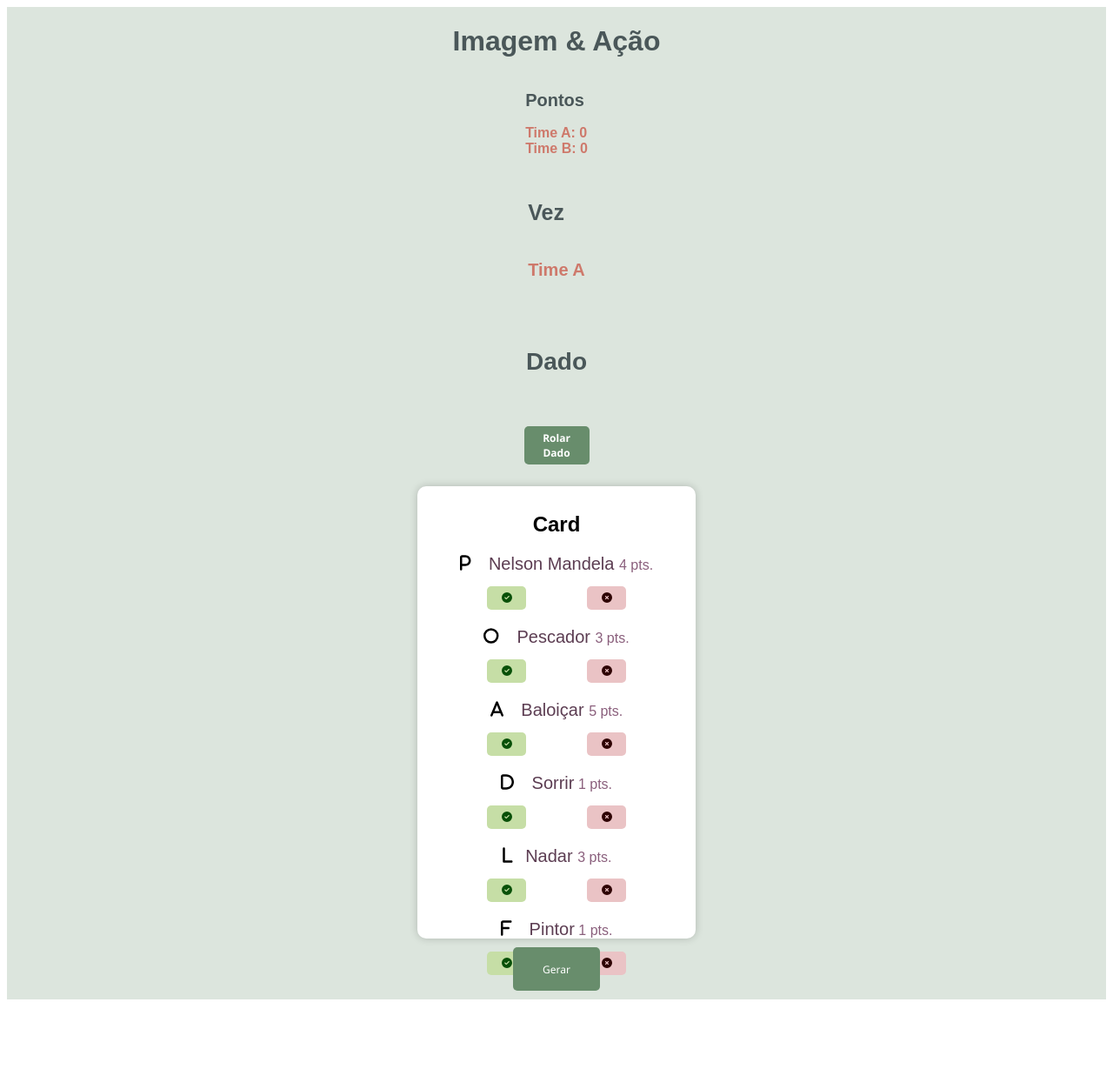
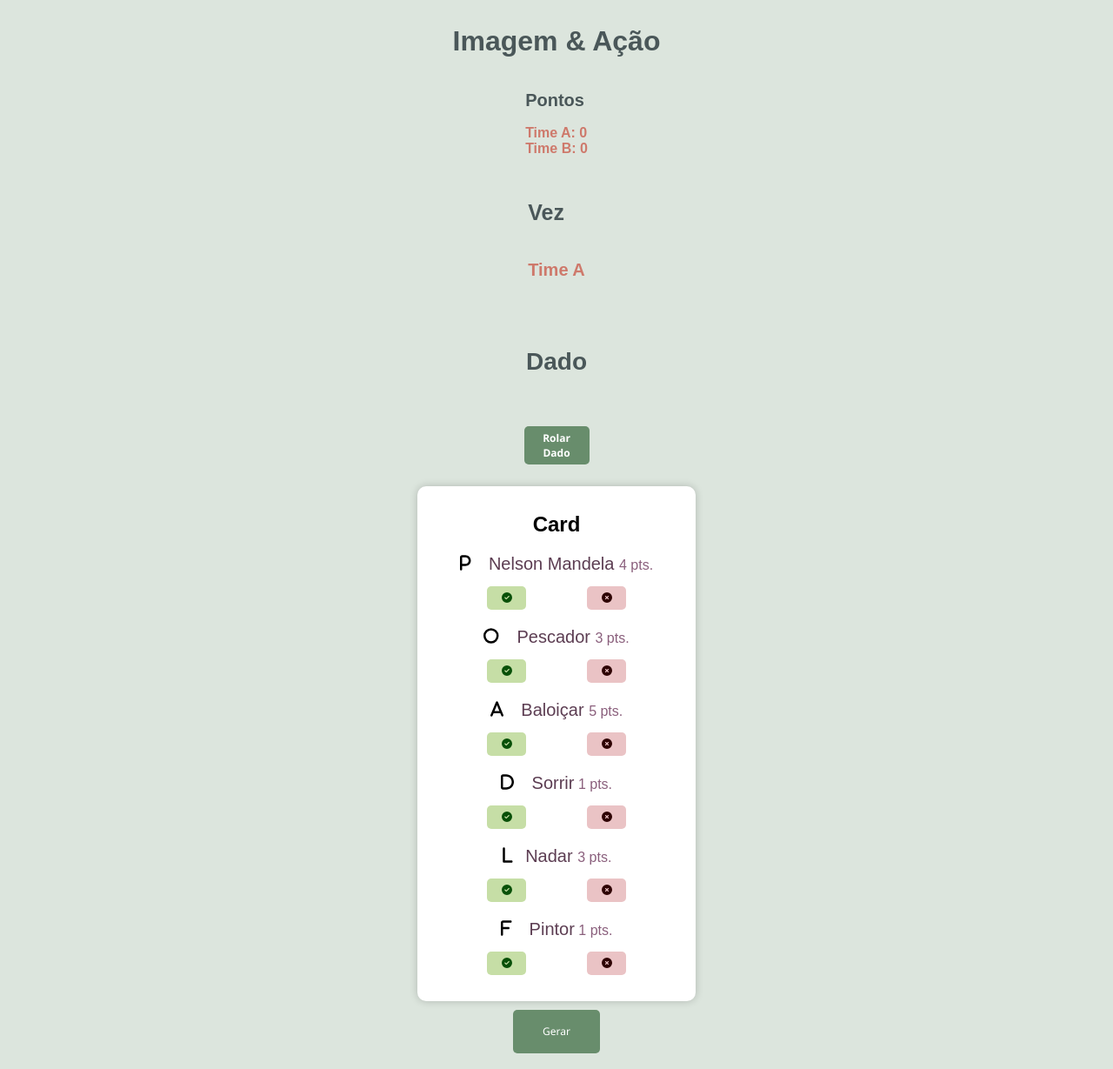
Before and after one commit to joaoluizc/img-acao, a React (Vite) app: page / in a window 1280 px wide. Shown: the whole page at 87% size. Before the commit the page ends 1157 px from the top, so only its background shows below. Built offline with nearby package versions, Linux system fonts and the light colour scheme.

Commit message:
Finalizado Cores

```diff
--- a/src/App.css
+++ b/src/App.css
@@ -1,5 +1,6 @@
 body {
     font-family: sans-serif;
+    background-color: #DCE5DD;
 }
 
 .vezWrapper{
@@ -24,7 +25,7 @@ body {
     align-items: center;
     justify-content: center;
     width: 100%;
-    background-color: #DCE5DD;
+
 }
 
 .titleWrapper {
--- a/src/Card.css
+++ b/src/Card.css
@@ -4,7 +4,7 @@
   text-align: center;
   justify-self: center;
   width: 300px;
-  height: 500px;
+  height: fit-content;
   background-color: #fff;
   border-radius: 10px;
   box-shadow: 0 0 10px rgba(0, 0, 0, 0.2);
```
